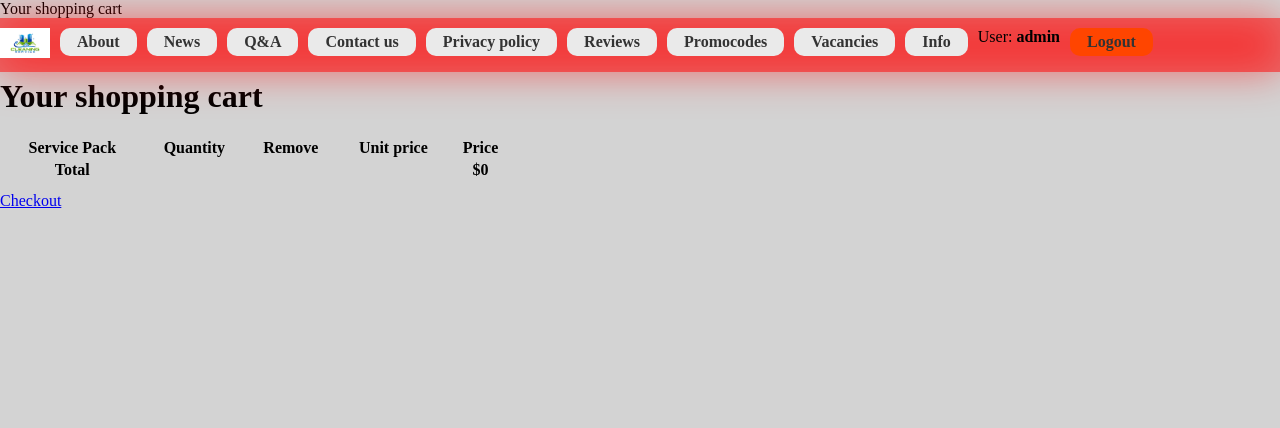
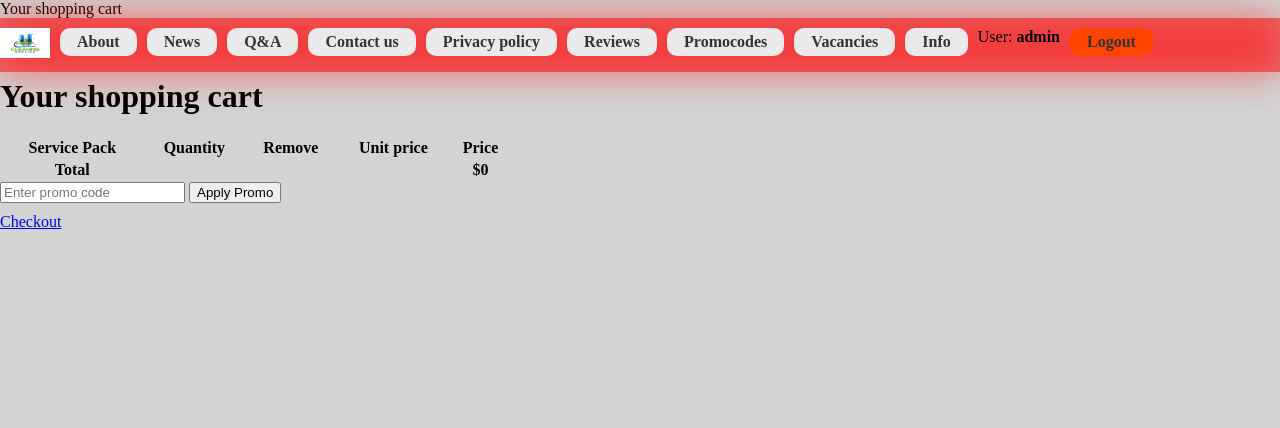
Before and after one commit to Egorallo/CleaningCompany, a Django app: page /cart/ in a window 1280 px wide. Shown: the top 428 px of the page. Run offline with Django 4.2, Linux system fonts and the light colour scheme; a user stored in the database is signed in.

Commit message:
added promos recalculating total order cost

```diff
--- /dev/null
+++ b/cart/static/cart/js/promo.js
@@ -0,0 +1,23 @@
+document.getElementById("applyPromo").addEventListener("click", function() {
+  const promoCode = document.getElementById("promoCode").value;
+   console.log(`Promo code: ${promoCode}`);
+  fetch(`http://127.0.0.1:8000/cart/apply_promo_code/?promo_code=${promoCode}`)
+    .then(response => response.json())
+    .then(data => {
+      if (data.discount !== undefined) {
+
+        const discount = data.discount;
+        updateCartTotal(discount);
+
+        document.getElementById("promoCode").disabled = true
+        document.getElementById("applyPromo").disabled = true
+      } else {
+        }
+      });
+});
+
+function updateCartTotal(discount) {
+    const currentTotal = parseFloat(document.getElementById("totalPrice").textContent);
+    const newTotal = currentTotal - currentTotal * (discount / 100 );
+    document.getElementById("totalPrice").textContent = String(newTotal.toFixed(2));
+}
--- a/cart/templates/cart/detail.html
+++ b/cart/templates/cart/detail.html
@@ -60,13 +60,21 @@
         <tr class="total ">
             <td>Total</td>
             <td colspan="3"></td>
-            <td class="num">${{ cart.get_total_price }}</td>
+            <td class="num">$<span id="totalPrice">{{ cart.get_total_price }}</span></td>
+
         </tr>
         </tbody>
     </table>
+
+    <input type="text" id="promoCode" placeholder="Enter promo code">
+    <button id="applyPromo" type="button">Apply Promo</button>
     <div class="checkout" style="margin-top: 10px; text-align: left;">
         <a href="{% url 'order:order_create' %}" class="button">
             Checkout
         </a>
     </div>
 {% endblock %}
+
+{% block scripts %}
+    <script src="{% static 'cart/js/promo.js' %}"></script>
+{% endblock %}
--- a/cart/urls.py
+++ b/cart/urls.py
@@ -7,4 +7,5 @@ urlpatterns = [
     path('', views.cart_detail, name='cart_detail'),
     path('add/<uuid:servicepackinstance_id>/', views.cart_add, name='cart_add'),
     path('remove/<uuid:servicepackinstance_id>/', views.cart_remove, name='cart_remove'),
+    path('apply_promo_code/', views.apply_promo_code, name='apply_promo_code'),
 ]
--- a/cart/views.py
+++ b/cart/views.py
@@ -1,7 +1,9 @@
+from django.http import JsonResponse
 from django.shortcuts import render, redirect, get_object_or_404
 from django.views.decorators.http import require_POST
 from cleaning.models import ServicePack, ServicePackInstance
 from .cart import Cart
+from newvision.models import Promo
 from django.core.exceptions import PermissionDenied
 
 @require_POST
@@ -37,3 +39,22 @@ def cart_detail(request):
         raise PermissionDenied("No access")
     cart = Cart(request)
     return render(request, 'cart/detail.html', {'cart': cart})
+
+def apply_promo_code(request):
+    promo_code = request.GET.get('promo_code', '')
+    print(f"Received promo code: {promo_code}")
+    discount = validate_promo_code(promo_code)
+    return JsonResponse({'discount': discount})
+
+
+def validate_promo_code(promo_code):
+    try:
+        promo = Promo.objects.get(code=promo_code)
+
+        if not promo.is_archived:
+            return promo.discount
+        else:
+            return 0
+
+    except Promo.DoesNotExist:
+        return False, 0
--- a/newvision/models.py
+++ b/newvision/models.py
@@ -14,6 +14,7 @@ class Promo(models.Model):
     code = models.CharField(max_length=20, unique=True)
     description = models.TextField()
     is_archived = models.BooleanField(default=False)
+    discount = models.DecimalField(max_digits=5, decimal_places=1, default=0)
 
     def __str__(self):
         return self.code
--- a/order/views.py
+++ b/order/views.py
@@ -4,6 +4,7 @@ from django.db import models
 from django.shortcuts import render, redirect
 from django.views import generic
 from cleaning.models import ServicePack
+from newvision.models import Promo
 from .models import OrderItem
 from cart.cart import Cart
 from .models import Order, OrderItem
@@ -13,9 +14,9 @@ from collections import Counter
 import logging
 import matplotlib
 from matplotlib import pyplot as plt
+from django.http import JsonResponse
+
 logger = logging.getLogger(__name__)
-
-
 
 def order_create(request):
     if not request.user.is_authenticated:
```
Also changed, not shown: db.sqlite3, newvision/migrations/0006_promo_discount.py (added), newvision/migrations/0007_alter_promo_discount.py (added), newvision/migrations/0008_alter_promo_discount.py (added).
